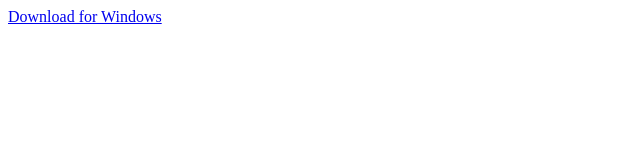
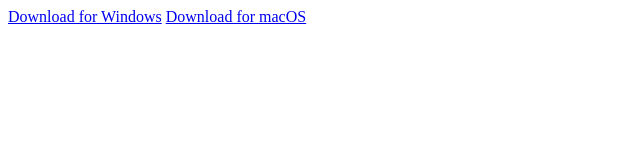
Before and after one commit to ccomai92/ccomai92.github.io, a plain HTML site: page index.html in a window 1280 px wide. Shown: the whole page, without its empty margins (0-640 px from the left). Drawn offline with Linux system fonts and the light colour scheme.

Commit message:
Update index.html

```diff
--- a/index.html
+++ b/index.html
@@ -3,7 +3,7 @@
 <body>
 
 <a href="GoblinDefense/GoblinDefense.zip">Download for Windows</a>
-
+<a href="GoblinDefense/GoblinDefenseMAC.zip">Download for macOS</a>
 
 </body>
 </html>
```
